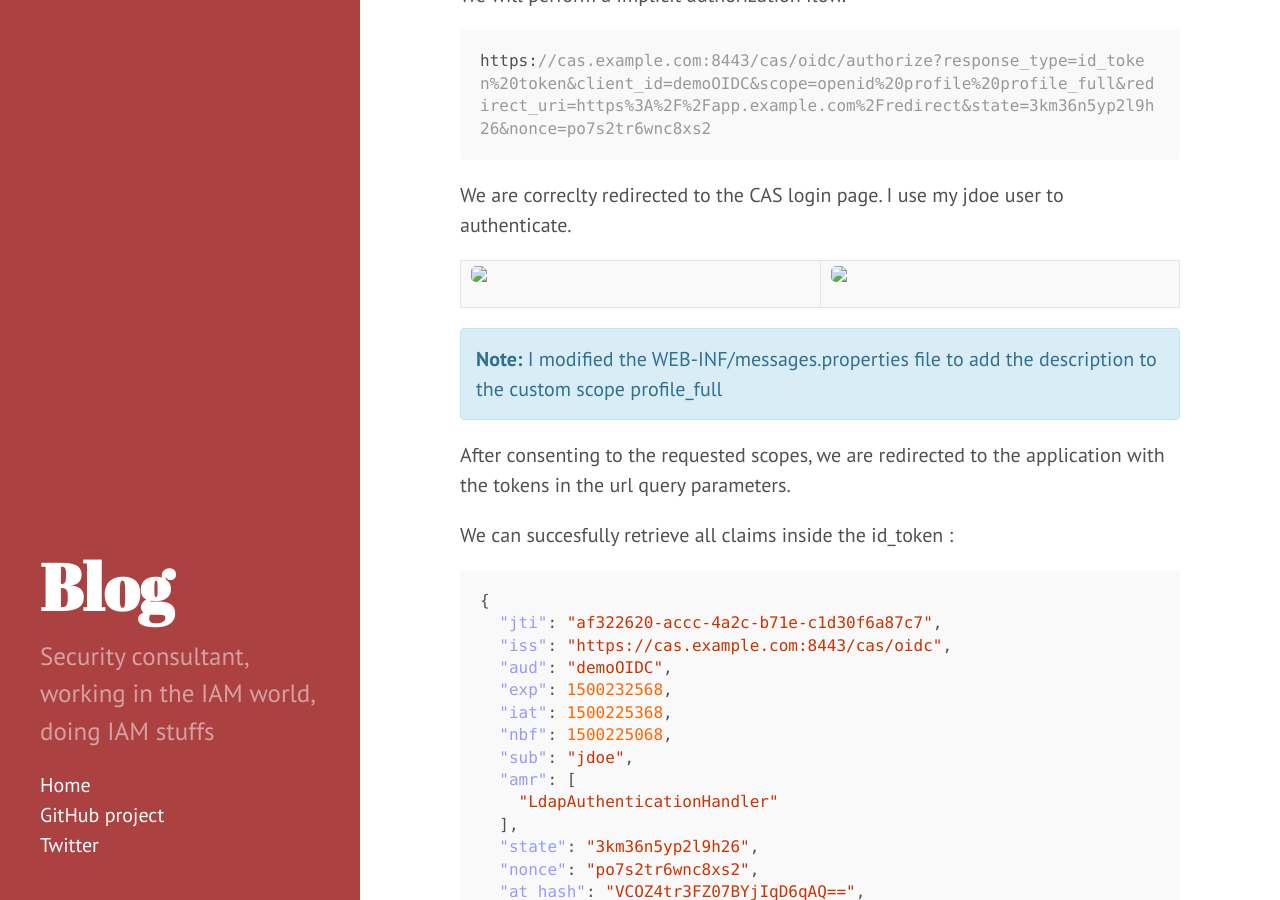
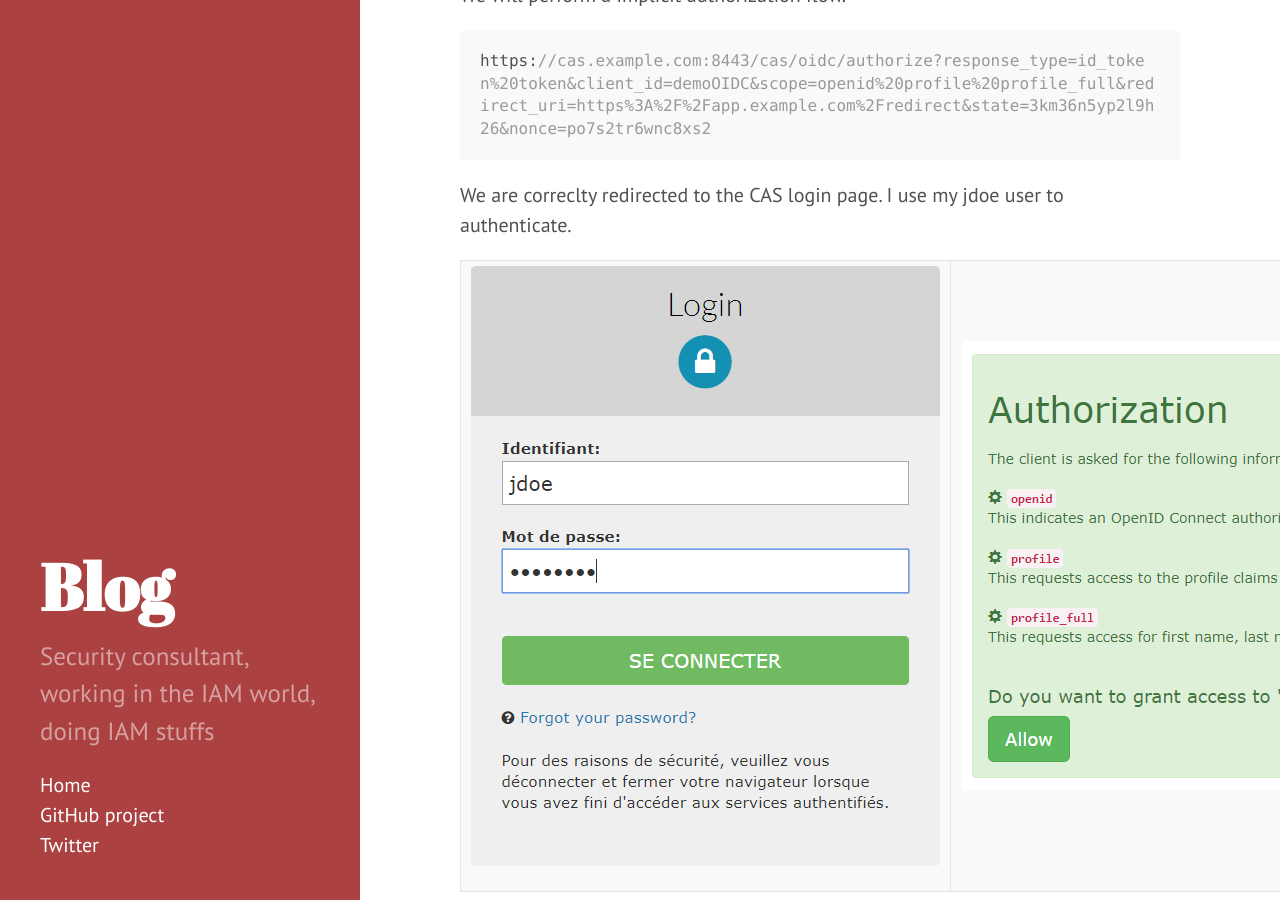
Before and after one commit to mirzlab/mirzlab.github.io, a Jekyll site: the page built from _posts/2017-07-16-cas5-oidc-provider.md, in a window 1280 px wide and 900 px high, scrolled down 4802 px. Built offline with Jekyll 4.4.1, drawn with Linux system fonts in a browser that asks for light colours.

Commit message:
Fix images path

```diff
--- a/_posts/2017-07-16-cas5-oidc-provider.md
+++ b/_posts/2017-07-16-cas5-oidc-provider.md
@@ -207,8 +207,8 @@ We are correclty redirected to the CAS login page. I use my jdoe user to authent
 
 <table>
 <tr>
-<td><img src="images/login.png"/> </td>
-<td><img src="images/consent.png"/></td>
+<td><img src="/images/login.png"/> </td>
+<td><img src="/images/consent.png"/></td>
 </tr>
 </table>
 
```
